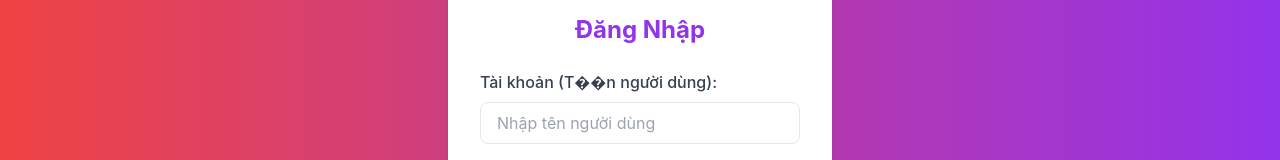
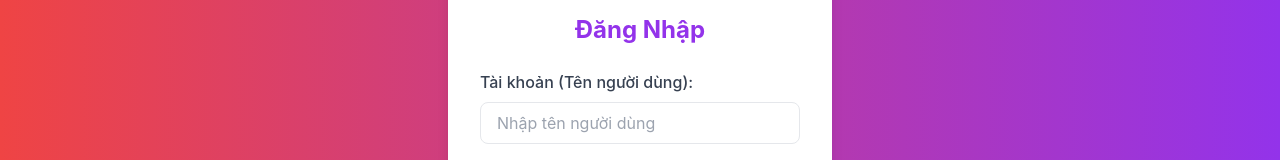
Before and after one commit to nguyenminhvuinfo/QuanLySoHoKhau, a React (Create React App) app: page /login in a window 1280 px wide. Shown: the part 286-446 px from the top of the page. Built offline with nearby package versions, Linux system fonts and the light colour scheme; the HTML template or start-up script is replaced by a standard one.

Commit message:
Update Login.jsx

```diff
--- a/src/presentation/user/pages/Login.jsx
+++ b/src/presentation/user/pages/Login.jsx
@@ -46,7 +46,7 @@ function Login() {
         <form onSubmit={handleLogin}>
           <div className="mb-4">
             <label htmlFor="username" className="block text-gray-700 font-medium mb-2">
-              Tài khoản (T��n người dùng):
+              Tài khoản (Tên người dùng):
             </label>
             <input
               type="text"
```
